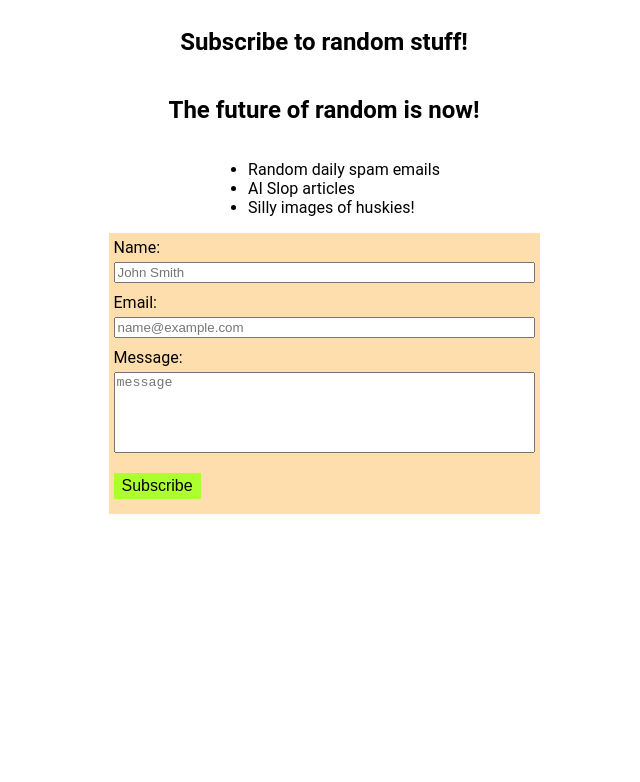
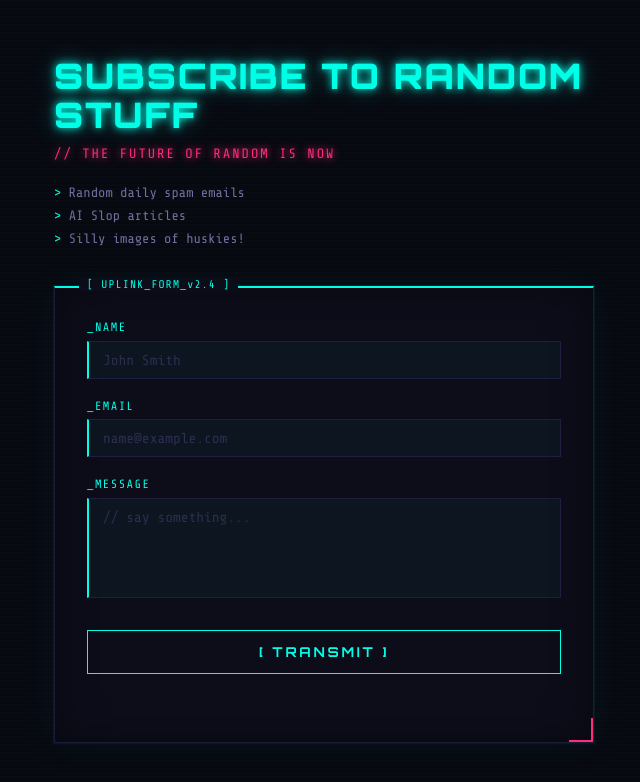
Before and after one commit to HuskySlava/nest-landing-page, a website: page public/index.html in a window 1280 px wide. Shown: the whole page, without its empty margins (316-956 px from the left). Drawn offline with nearby package versions, Linux system fonts and the light colour scheme.

Commit message:
adjusted test landing page... with style

```diff
--- a/public/index.html
+++ b/public/index.html
@@ -2,62 +2,354 @@
 <html lang="en">
 <head>
 	<meta charset="UTF-8">
-	<meta name="viewport"
-		  content="width=device-width, user-scalable=no, initial-scale=1.0, maximum-scale=1.0, minimum-scale=1.0">
+	<meta name="viewport" content="width=device-width, initial-scale=1.0">
 	<meta http-equiv="X-UA-Compatible" content="ie=edge">
 	<title>Subscribe to random stuff!</title>
 	<style>
+		@import url('https://fonts.googleapis.com/css2?family=Share+Tech+Mono&family=Orbitron:wght@700;900&display=swap');
+
+		*, *::before, *::after {
+			box-sizing: border-box;
+			margin: 0;
+			padding: 0;
+		}
+
+		:root {
+			--cyan: #00ffe7;
+			--pink: #ff2d78;
+			--yellow: #ffe600;
+			--bg: #080810;
+			--surface: #0d0d1a;
+			--border: #1a1a3a;
+		}
+
 		body {
-			font-family: Roboto, sans-serif;
+			font-family: 'Share Tech Mono', monospace;
+			background: var(--bg);
+			color: #c0c0d0;
+			min-height: 100vh;
+			display: flex;
+			align-items: center;
+			justify-content: center;
+			padding: 2rem;
+			overflow-x: hidden;
+		}
+
+		body::before {
+			content: '';
+			position: fixed;
+			inset: 0;
+			background:
+				repeating-linear-gradient(
+					0deg,
+					transparent,
+					transparent 2px,
+					rgba(0, 255, 231, 0.015) 2px,
+					rgba(0, 255, 231, 0.015) 4px
+				);
+			pointer-events: none;
+			z-index: 0;
+		}
+
+		.page {
+			max-width: 540px;
+			width: 100%;
+			position: relative;
+			z-index: 1;
+		}
+
+		.hero {
+			margin-bottom: 2.5rem;
+		}
+
+		.glitch {
+			font-family: 'Orbitron', sans-serif;
+			font-size: 2.2rem;
+			font-weight: 900;
+			color: var(--cyan);
+			text-transform: uppercase;
+			letter-spacing: 0.05em;
+			position: relative;
+			line-height: 1.1;
+			margin-bottom: 0.75rem;
+			text-shadow:
+				0 0 8px var(--cyan),
+				0 0 24px rgba(0, 255, 231, 0.4);
+		}
+
+		.glitch::before,
+		.glitch::after {
+			content: attr(data-text);
+			position: absolute;
+			top: 0; left: 0;
+			width: 100%;
+		}
+
+		.glitch::before {
+			color: var(--pink);
+			animation: glitch-top 3s infinite;
+			clip-path: polygon(0 0, 100% 0, 100% 35%, 0 35%);
+			text-shadow: none;
+		}
+
+		.glitch::after {
+			color: var(--yellow);
+			animation: glitch-bot 3s infinite;
+			clip-path: polygon(0 65%, 100% 65%, 100% 100%, 0 100%);
+			text-shadow: none;
+		}
+
+		@keyframes glitch-top {
+			0%, 90%, 100% { transform: translate(0); opacity: 0; }
+			92% { transform: translate(-3px, -1px); opacity: 1; }
+			94% { transform: translate(3px, 1px); opacity: 1; }
+			96% { transform: translate(0); opacity: 0; }
+		}
+
+		@keyframes glitch-bot {
+			0%, 90%, 100% { transform: translate(0); opacity: 0; }
+			93% { transform: translate(3px, 1px); opacity: 1; }
+			95% { transform: translate(-3px, -1px); opacity: 1; }
+			97% { transform: translate(0); opacity: 0; }
+		}
+
+		.tagline {
+			color: var(--pink);
+			font-size: 0.85rem;
+			letter-spacing: 0.15em;
+			text-transform: uppercase;
+			margin-bottom: 1.5rem;
+			text-shadow: 0 0 8px var(--pink);
+		}
+
+		.perks {
+			list-style: none;
+			display: flex;
+			flex-direction: column;
+			gap: 0.5rem;
+			font-size: 0.85rem;
+			color: #7070a0;
+		}
+
+		.perks li::before {
+			content: '> ';
+			color: var(--cyan);
+		}
+
+		.card {
+			background: var(--surface);
+			border: 1px solid var(--border);
+			border-top: 2px solid var(--cyan);
+			padding: 2rem;
+			position: relative;
+			box-shadow:
+				0 0 0 1px rgba(0, 255, 231, 0.05),
+				0 0 40px rgba(0, 255, 231, 0.05),
+				inset 0 0 40px rgba(0, 0, 0, 0.4);
+		}
+
+		.card::before {
+			content: '[ UPLINK_FORM_v2.4 ]';
+			position: absolute;
+			top: -0.65rem;
+			left: 1.5rem;
+			background: var(--surface);
+			padding: 0 0.5rem;
+			font-size: 0.7rem;
+			color: var(--cyan);
+			letter-spacing: 0.1em;
+		}
+
+		.card::after {
+			content: '';
+			position: absolute;
+			bottom: 0; right: 0;
+			width: 24px; height: 24px;
+			border-bottom: 2px solid var(--pink);
+			border-right: 2px solid var(--pink);
+		}
+
+		.form-group {
+			margin-bottom: 1.25rem;
+		}
+
+		label {
+			display: block;
+			font-size: 0.75rem;
+			letter-spacing: 0.12em;
+			text-transform: uppercase;
+			color: var(--cyan);
+			margin-bottom: 0.4rem;
+		}
+
+		input, textarea {
+			width: 100%;
+			padding: 0.625rem 0.875rem;
+			background: rgba(0, 255, 231, 0.03);
+			border: 1px solid #1e1e3f;
+			border-left: 2px solid var(--cyan);
+			color: #e0e0f0;
+			font-family: 'Share Tech Mono', monospace;
+			font-size: 0.9rem;
+			outline: none;
+			transition: border-color 0.2s, box-shadow 0.2s, background 0.2s;
+		}
+
+		input:focus, textarea:focus {
+			background: rgba(0, 255, 231, 0.06);
+			border-color: var(--cyan);
+			box-shadow: 0 0 12px rgba(0, 255, 231, 0.15);
+		}
+
+		input::placeholder, textarea::placeholder {
+			color: #2e2e4e;
+		}
+
+		textarea {
+			resize: none;
+			height: 100px;
+		}
+
+		button[type="submit"] {
+			width: 100%;
+			padding: 0.8rem;
+			background: transparent;
+			color: var(--cyan);
+			border: 1px solid var(--cyan);
+			font-family: 'Orbitron', sans-serif;
+			font-size: 0.85rem;
+			font-weight: 700;
+			letter-spacing: 0.2em;
+			text-transform: uppercase;
+			cursor: pointer;
+			position: relative;
+			overflow: hidden;
+			transition: color 0.2s, box-shadow 0.2s;
+			margin-top: 0.5rem;
+		}
+
+		button[type="submit"]::before {
+			content: '';
+			position: absolute;
+			inset: 0;
+			background: var(--cyan);
+			transform: translateX(-100%);
+			transition: transform 0.25s ease;
+			z-index: 0;
+		}
+
+		button[type="submit"]:hover::before {
+			transform: translateX(0);
+		}
+
+		button[type="submit"]:hover {
+			color: var(--bg);
+			box-shadow: 0 0 24px rgba(0, 255, 231, 0.4);
+		}
+
+		button[type="submit"] span {
+			position: relative;
+			z-index: 1;
+		}
+
+		button[type="submit"]:disabled {
+			border-color: #1e1e3f;
+			color: #2e2e4e;
+			cursor: not-allowed;
+		}
+
+		button[type="submit"]:disabled::before {
+			display: none;
+		}
+
+		.status {
+			margin-top: 1rem;
+			font-size: 0.8rem;
+			letter-spacing: 0.08em;
+			text-align: center;
+			min-height: 1.25rem;
+		}
+
+		.status.success {
+			color: var(--cyan);
+			text-shadow: 0 0 8px var(--cyan);
+		}
+
+		.status.error {
+			color: var(--pink);
+			text-shadow: 0 0 8px var(--pink);
 		}
 	</style>
 </head>
 <body>
-	<section style="display: flex; flex-direction: column; align-items: center;">
-		<h1>Subscribe to random stuff!</h1>
-		<h2>The future of random is now!</h2>
-		<ul>
+	<div class="page">
+		<div class="hero">
+			<h1 class="glitch" data-text="SUBSCRIBE TO RANDOM STUFF">SUBSCRIBE TO RANDOM STUFF</h1>
+			<p class="tagline">// The future of random is now</p>
+			<ul class="perks">
 				<li>Random daily spam emails</li>
 				<li>AI Slop articles</li>
 				<li>Silly images of huskies!</li>
 			</ul>
-		<div class="form-container" style="padding: 5px; background: navajowhite;">
-			<form id="form" style="display: flex; flex-direction: column; row-gap: 5px;">
+		</div>
 
-				Name:
+		<div class="card">
+			<form id="form">
+				<div class="form-group">
+					<label for="name">_name</label>
 					<input type="text" id="name" name="name" placeholder="John Smith">
-				<label for="name"></label>
+				</div>
 
-				Email:
+				<div class="form-group">
+					<label for="email">_email</label>
 					<input type="email" id="email" name="email" placeholder="name@example.com">
-				<label for="email"></label>
+				</div>
 
-				Message:
-				<textarea id="message" name="message" placeholder="message" rows="5" cols="50" style="resize: none;"></textarea>
-				<label for="message"></label>
+				<div class="form-group">
+					<label for="message">_message</label>
+					<textarea id="message" name="message" placeholder="// say something..."></textarea>
+				</div>
 
-				<div class="submit-container" style="display: flex; align-items: center; padding: 10px 0;">
-					<button id="submit" type="submit" style="border: none; font-size: 16px; padding: 4px 8px; cursor: pointer; background: greenyellow;">Subscribe</button>
-				</div>
+				<button type="submit" id="submit"><span>[ TRANSMIT ]</span></button>
+				<div class="status" id="status"></div>
 			</form>
 		</div>
-
-	</section>
+	</div>
 
 	<script>
 		const form = document.getElementById("form");
-		form.addEventListener("submit", (e) => {
+		const btn = document.getElementById("submit");
+		const status = document.getElementById("status");
+
+		form.addEventListener("submit", async (e) => {
 			e.preventDefault();
+			btn.disabled = true;
+			status.textContent = "";
+			status.className = "status";
 
 			const formData = Object.fromEntries(new FormData(form));
 
-			fetch("/submissions", {
-				method: "post",
-				headers: {
-					'Content-Type': 'application/json; charset=UTF-8' // Declare the content type
-				},
+			try {
+				const res = await fetch("/submissions", {
+					method: "POST",
+					headers: { "Content-Type": "application/json; charset=UTF-8" },
 					body: JSON.stringify(formData)
 				});
+
+				if (res.ok) {
+					status.textContent = "> uplink established. chaos incoming.";
+					status.className = "status success";
+					form.reset();
+				} else {
+					status.textContent = "> transmission failed. try again.";
+					status.className = "status error";
+				}
+			} catch {
+				status.textContent = "> network unreachable.";
+				status.className = "status error";
+			} finally {
+				btn.disabled = false;
+			}
 		});
 	</script>
 </body>
```
Lines whose indentation alone changed are shown as unchanged.
